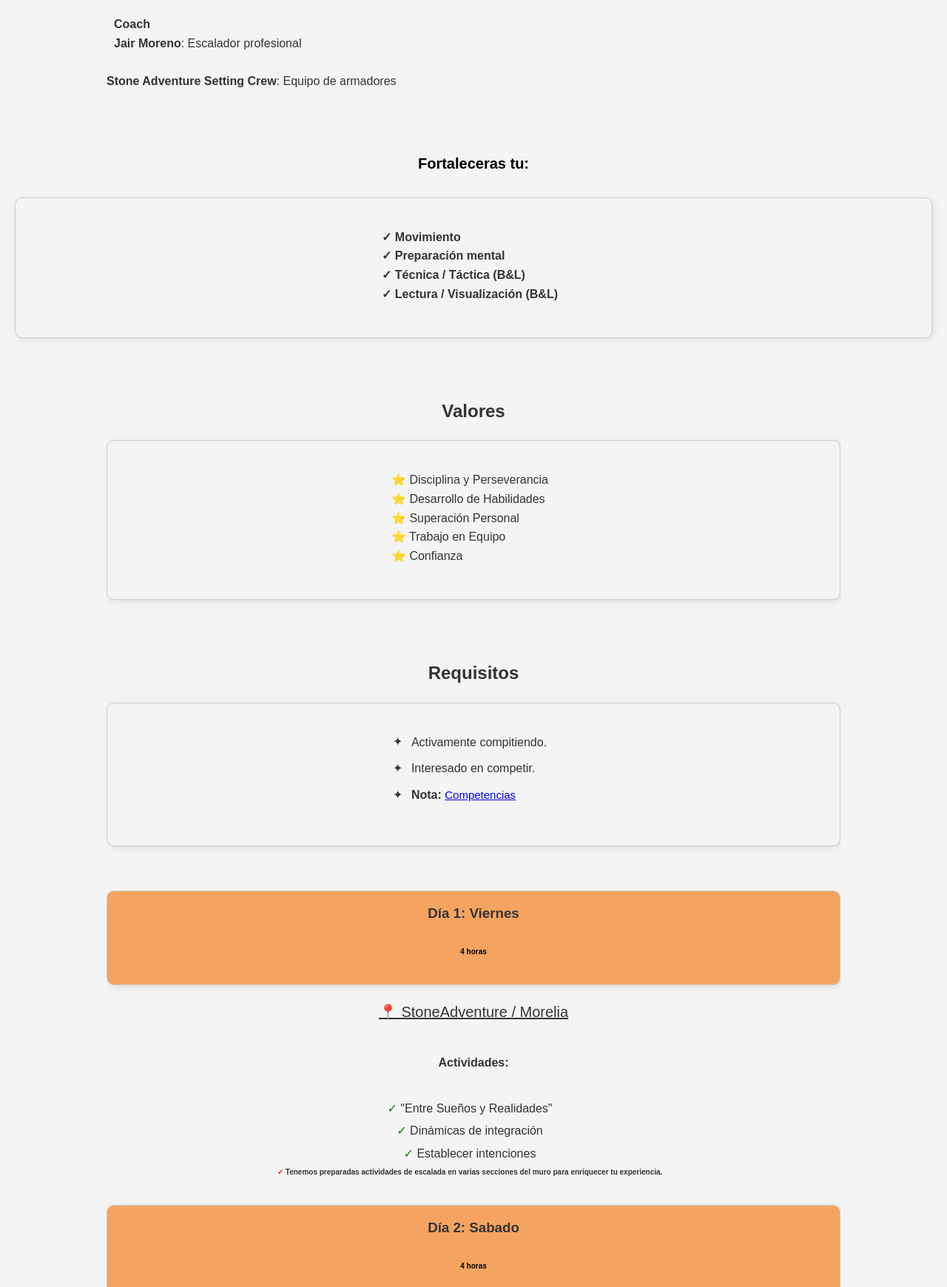
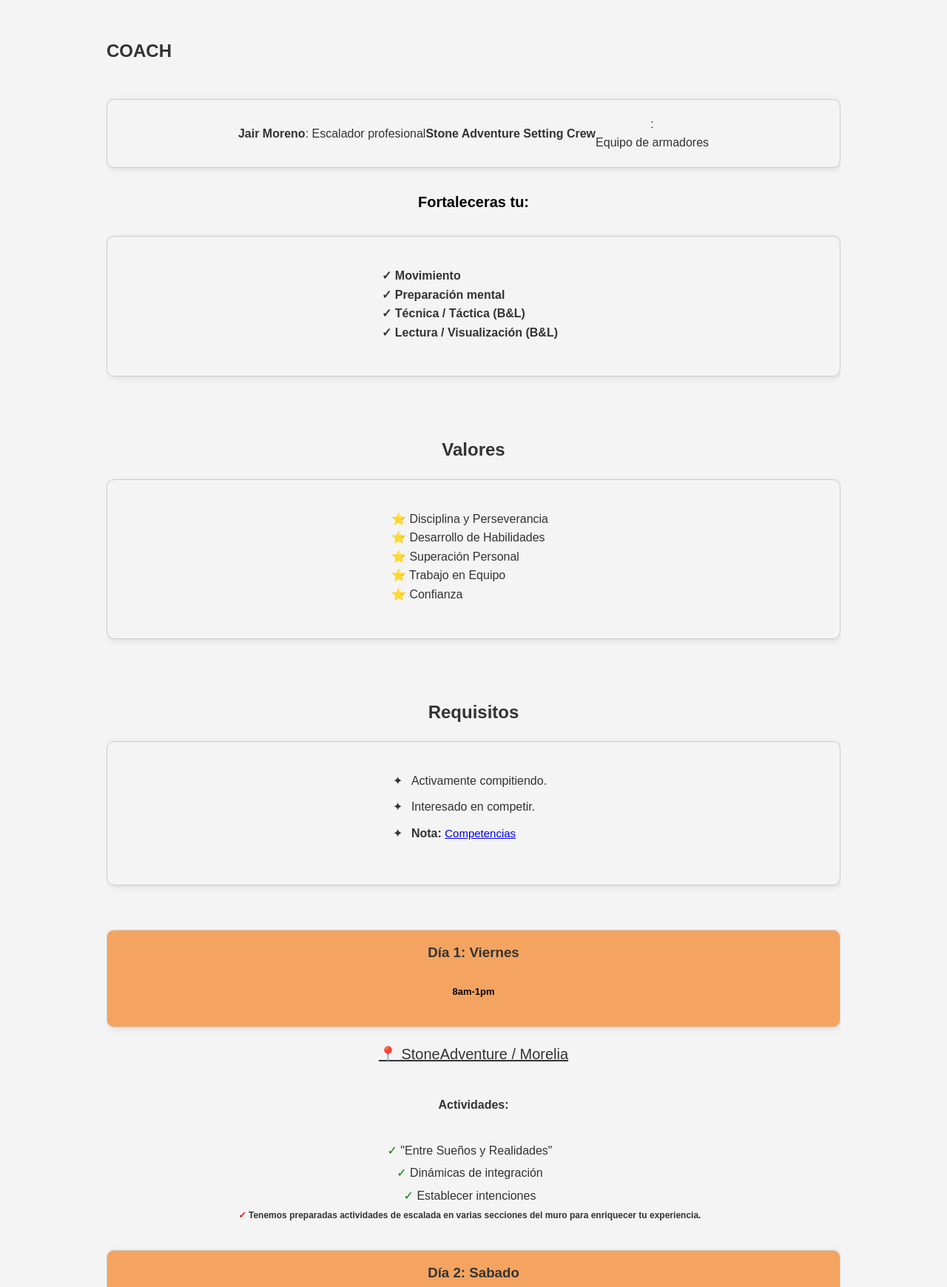
Before and after one commit to jairmorenom/tcstone2024, a plain HTML site: page index.html in a window 1280 px wide. Shown: the part 1060-2800 px from the top of the page at 74% size. Drawn offline with Linux system fonts and the light colour scheme.

Commit message:
Update index.html

```diff
--- a/index.html
+++ b/index.html
@@ -294,9 +294,10 @@
                 Estamos preparados para equiparte con las herramientas esenciales para competir al más alto nivel y construir las bases de un atleta de alto rendimiento.
             </p>
             </div>
-                <p><strong>Coach</strong><br>
-                    <strong>Jair Moreno</strong>: Escalador profesional</p>
-                    <strong>Stone Adventure Setting Crew</strong>: Equipo de armadores</p>
+                <p><strong><h1>COACH</h1></strong><br>
+                    <div class="highlight-box">
+                    <strong>Jair Moreno</strong>: Escalador profesional<br>
+                    <strong>Stone Adventure Setting Crew</strong>:<br> Equipo de armadores
 
              </div>
             <p style="color: black; font-weight: bold; text-align: center; font-size: 20px">Fortaleceras tu:</p>
@@ -343,7 +344,7 @@
 <div class="highlight-box" style="background-color: sandybrown; padding: 5px; margin-bottom: 5px;">
     <ul style="list-style-type: none; padding: 0;">
         <li><h3 style="margin-top: 0;">Día 1: Viernes</h3></li>
-        <li><p style="font-size: 10px; text-align: center; color: black ; margin-bottom: 5px;"><strong>4 horas</strong></p></li>
+        <li><p style="font-size: 13px; text-align: center; color: black ; margin-bottom: 5px;"><strong>8am-1pm</strong></p></li>
     </ul>
 </div>
 
@@ -359,7 +360,7 @@
                         <li style="margin-bottom: 5px;"><span style="color: green;">✓</span> "Entre Sueños y Realidades"</li>
                         <li style="margin-bottom: 5px;"><span style="color: green;">✓</span> Dinámicas de integración</li>
                         <li style="margin-bottom: 5px;"><span style="color: green;">✓</span> Establecer intenciones</li>
-                        <li style="margin-bottom: 5px; font-size: 10px;"><span style="color: red;"><strong>✓</strong></span> <strong>Tenemos preparadas actividades de escalada en varias secciones del muro para enriquecer tu experiencia.</strong></li>
+                        <li style="margin-bottom: 5px; font-size: 12px;"><span style="color: red;"><strong>✓</strong></span> <strong>Tenemos preparadas actividades de escalada en varias secciones del muro para enriquecer tu experiencia.</strong></li>
 
                     </ul>
                 </div>
@@ -369,7 +370,7 @@
 <div class="highlight-box" style="background-color: sandybrown; padding: 5px; margin-bottom: 5px;">
     <ul style="list-style-type: none; padding: 0;">
         <li><h3 style="margin-top: 0;">Día 2: Sabado</h3></li>
-        <li><p style="font-size: 10px; text-align: center; color: black; margin-bottom: 5px;"><strong>4 horas</strong></p></li>
+        <li><p style="font-size: 10px; text-align: center; color: black; margin-bottom: 5px;"><strong>7am-12pm</strong></p></li>
     </ul>
 </div>
 
@@ -384,21 +385,17 @@
                         <li style="margin-bottom: 5px;"><span style="color: green;">✓</span> 100 variables, ¿Qué es lo mejor?</li>
                         <li style="margin-bottom: 5px;"><span style="color: green;">✓</span> Herramientas Técnico-Tácticas</li>
                         <li style="margin-bottom: 5px;"><span style="color: green;">✓</span> Escalador analítico vs intuitivo</li>
-
                         <li style="margin-bottom: 5px;"><span style="color: green;">✓</span> Herramientas Psicológicas</li>
                         <li style="margin-bottom: 5px;"><span style="color: green;">✓</span> Biblioteca de movimientos</li>
-
-
-                        <li style="margin-bottom: 5px;"><span style="color: green;">✓</span> Estrategias 4x4 & Jam</li>
-
-                        <li style="margin-bottom: 5px;"><span style="color: green;">✓</span> JAM (1h)</li>
+                        <li style="margin-bottom: 5px;"><span style="color: green;">✓</span> Estrategias 4x5</li>
+                        <li style="margin-bottom: 5px;"><span style="color: RED;">QUALIS (cíclico):</span> Simulación de Competencia IFSC (4x5)</li>
                     </ul>
                 </div>
 
                 <div class="highlight-box" style="background-color: sandybrown; padding: 5px; margin-bottom: 5px;">
     <ul style="list-style-type: none; padding: 0;">
         <li><h3 style="margin-top: 0;">Día 3: Domingo</h3></li>
-        <li><p style="font-size: 10px; text-align: center; color: black; margin-bottom: 5px;"><strong>4 horas</strong></p></li>
+        <li><p style="font-size: 10px; text-align: center; color: black; margin-bottom: 5px;"><strong>10am-2pm</strong></p></li>
     </ul>
 </div>
 
@@ -415,7 +412,7 @@
                         <li style="margin-bottom: 5px;"><span style="color: green;">✓</span> Identificar áreas de mejora</li>
                         <li style="margin-bottom: 5px;"><span style="color: green;">✓</span> Establecer metas a plazos</li>
                         <li style="margin-bottom: 5px;"><span style="color: green;">✓</span> Diálogo interno</li>
-                        <li style="margin-bottom: 5px;"><span style="color: red;"><strong>✓</strong></span> <strong>Simulación de competencia IFSC (B:4X4)</strong></li>
+                        <li style="margin-bottom: 5px;"><span style="color: red;"><strong>FINALES (wc):</strong></span> Simulación de competencia IFSC</li>
                         <li style="margin-bottom: 5px;"><span></span> *Intención de los armadores</li>
                         <li style="margin-bottom: 5px;"><span></span> *Recibir feedback</li>
                         <li style="margin-bottom: 5px;"><span></span> *Probar / Ajustar</li>
```
